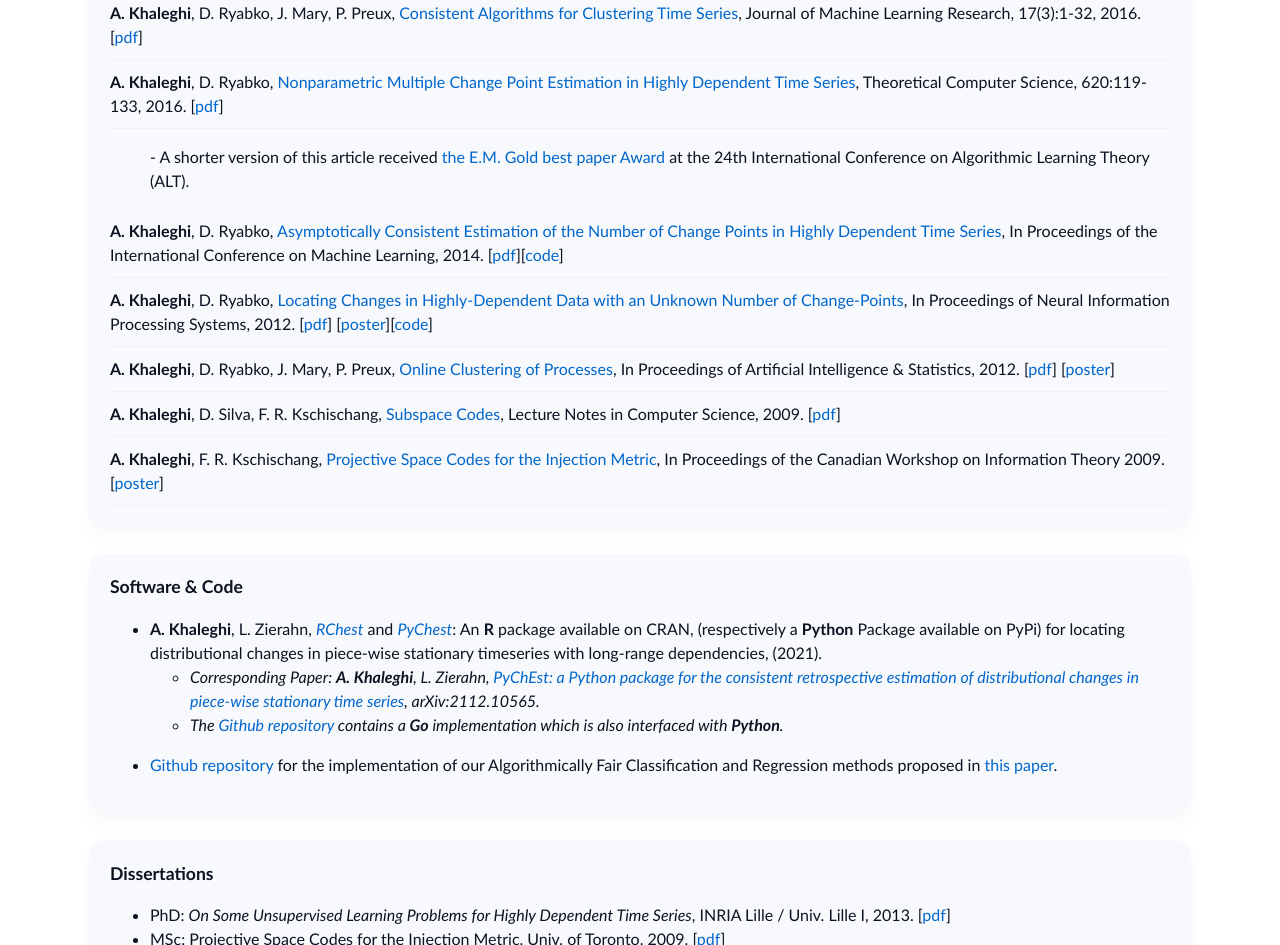
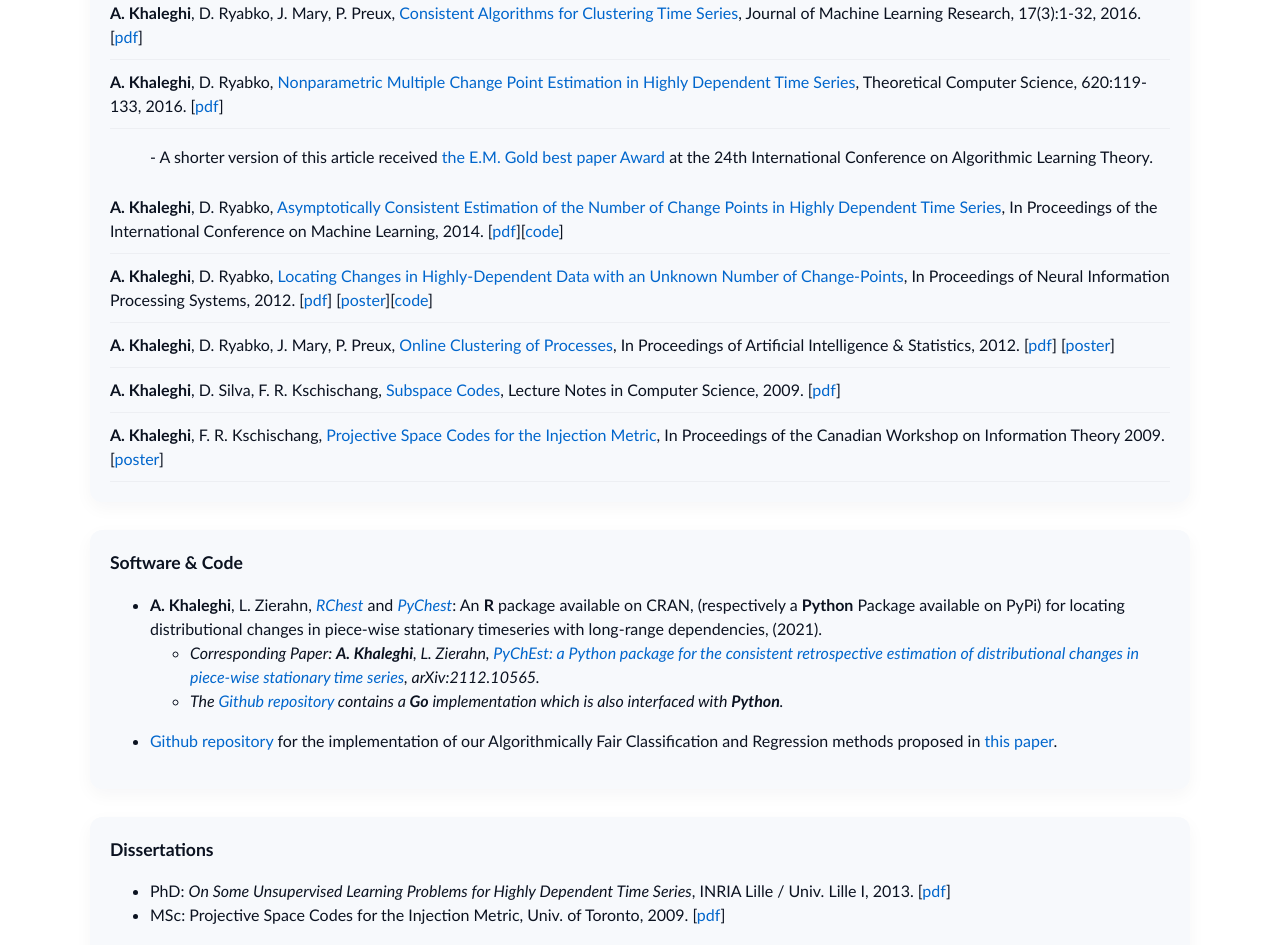
Before and after one commit to azalk/azalk.github.io, a plain HTML site: page index.html in a window 1280 px wide. Shown: the part 1348-2293 px from the top of the page. Drawn offline with Linux system fonts and the light colour scheme.

Commit message:
Update index.html

```diff
--- a/index.html
+++ b/index.html
@@ -90,7 +90,7 @@
           <li>S. Grunewälder, <b>A. Khaleghi</b>, <a href="http://www.jmlr.org/papers/volume20/17-547/17-547.pdf">Approximations of the Restless Bandit Problem</a>, Journal of Machine Learning Research, 20:1-37, 2019. [<a href="Publications_files/mixing_bandits.pdf">pdf</a>]</li>
           <li><b>A. Khaleghi</b>, D. Ryabko, J. Mary, P. Preux, <a href="http://www.jmlr.org/papers/volume17/khaleghi16a/khaleghi16a.pdf">Consistent Algorithms for Clustering Time Series</a>, Journal of Machine Learning Research, 17(3):1-32, 2016. [<a href="Publications_files/khaleghi16a.pdf">pdf</a>]</li>
           <li><b>A. Khaleghi</b>, D. Ryabko, <a href="http://www.sciencedirect.com/science/article/pii/S0304397515009470">Nonparametric Multiple Change Point Estimation in Highly Dependent Time Series</a>, Theoretical Computer Science, 620:119-133, 2016. [<a href="Publications_files/P22.pdf">pdf</a>]</li>
-          <dl><dd>- A shorter version of this article received <a title="http://www-alg.ist.hokudai.ac.jp/~thomas/ALT13/gold.html" href="http://www-alg.ist.hokudai.ac.jp/~thomas/ALT13/gold.html">the E.M. Gold best paper Award</a> at the 24th International Conference on Algorithmic Learning Theory (ALT).</dd>
+          <dl><dd>- A shorter version of this article received <a title="http://www-alg.ist.hokudai.ac.jp/~thomas/ALT13/gold.html" href="http://www-alg.ist.hokudai.ac.jp/~thomas/ALT13/gold.html">the E.M. Gold best paper Award</a> at the 24th International Conference on Algorithmic Learning Theory.</dd>
 </dl>
           <li><b>A. Khaleghi</b>, D. Ryabko, <a href="http://jmlr.org/proceedings/papers/v32/khaleghi14.html">Asymptotically Consistent Estimation of the Number of Change Points in Highly Dependent Time Series</a>, In Proceedings of the International Conference on Machine Learning, 2014. [<a href="Publications_files/ICML_mce_Clust.pdf">pdf</a>][<a href="https://github.com/azalk/GoChest">code</a>]</li>
           <li><b>A. Khaleghi</b>, D. Ryabko, <a href="http://papers.nips.cc/paper/4623-locating-changes-in-highly-dependent-data-with-unknown-number-of-change-points">Locating Changes in Highly-Dependent Data with an Unknown Number of Change-Points</a>, In Proceedings of Neural Information Processing Systems, 2012. [<a href="Publications_files/mce_nips.pdf">pdf</a>] [<a href="Publications_files/poster_nips12.pdf">poster</a>][<a href="https://github.com/azalk/GoChest">code</a>]</li>
```
